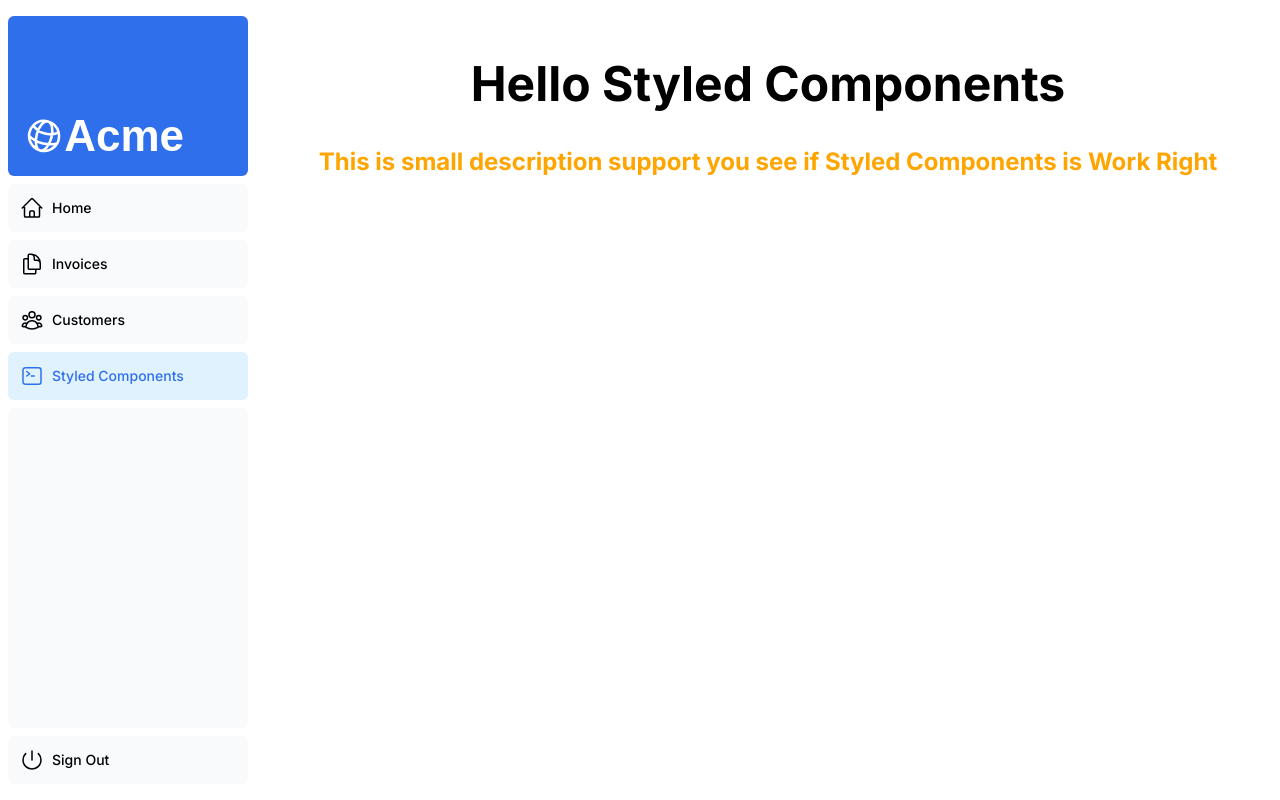
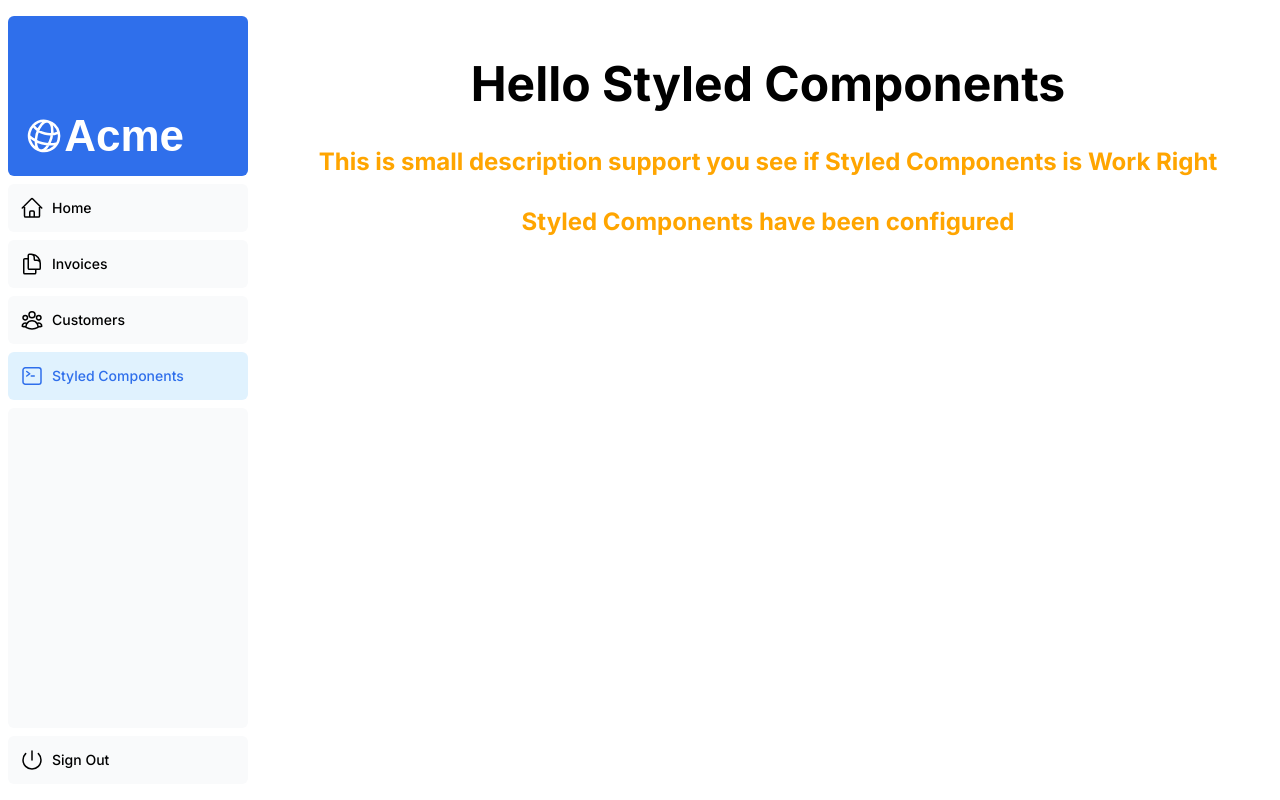
Before and after one commit to itdeveloper97/nextjs-dashboard, a Next.js app: page /dashboard/styled-components in a window 1280 px wide. Built offline with nearby package versions, Linux system fonts and the light colour scheme; a web font is replaced by a local one.

Commit message:
[styled-components] add description

```diff
--- a/app/dashboard/styled-components/page.tsx
+++ b/app/dashboard/styled-components/page.tsx
@@ -10,6 +10,8 @@ export default function Page() {
           This is small description support you see if Styled Components is Work
           Right
         </Description>
+
+        <Description>Styled Components have been configured</Description>
       </Flex>
     </div>
   );
--- a/app/lib/styled-components.tsx
+++ b/app/lib/styled-components.tsx
@@ -1,14 +1,12 @@
 'use client';
 
-import React, { useState } from 'react';
+import React, { PropsWithChildren, useState } from 'react';
 import { useServerInsertedHTML } from 'next/navigation';
 import { ServerStyleSheet, StyleSheetManager } from 'styled-components';
 
 export default function StyledComponentsRegistry({
   children,
-}: {
-  children: React.ReactNode;
-}) {
+}: PropsWithChildren) {
   // Only create stylesheet once with lazy initial state
   // x-ref: https://reactjs.org/docs/hooks-reference.html#lazy-initial-state
   const [styledComponentsStyleSheet] = useState(() => new ServerStyleSheet());
```
